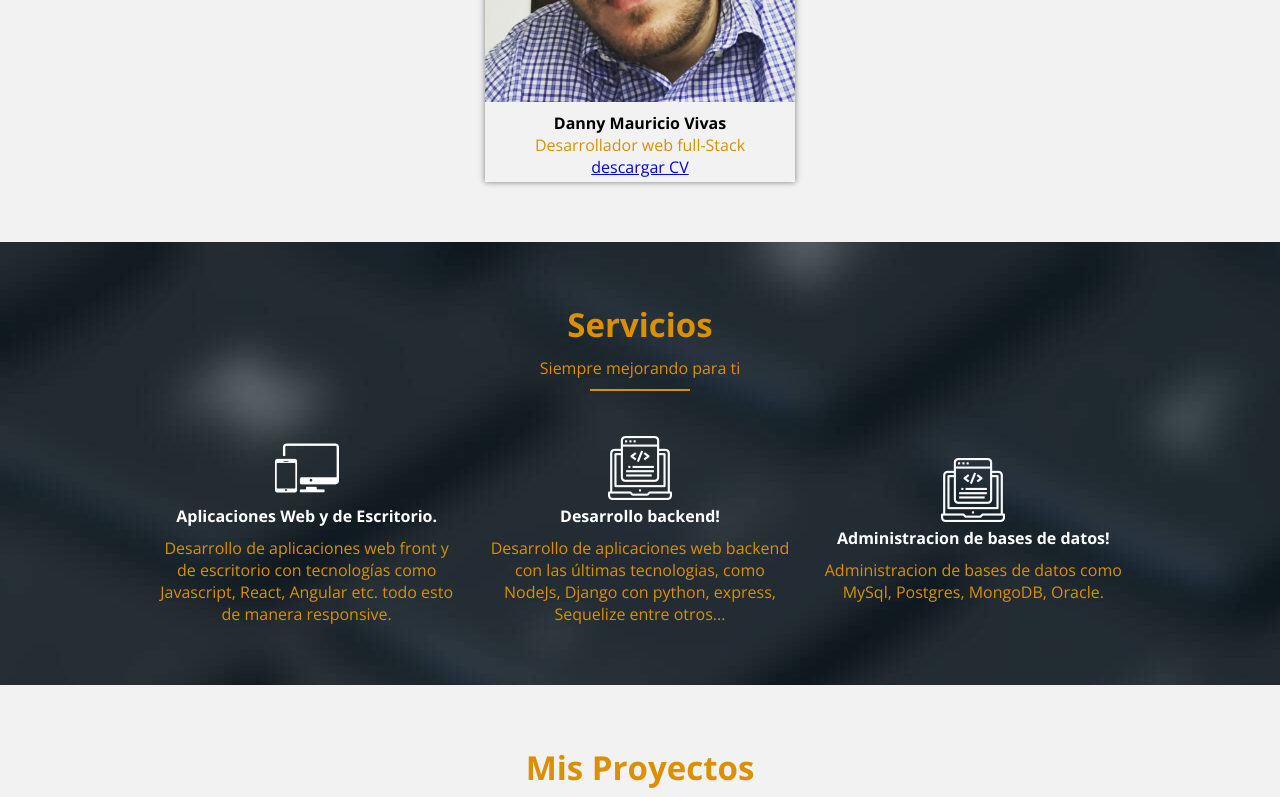
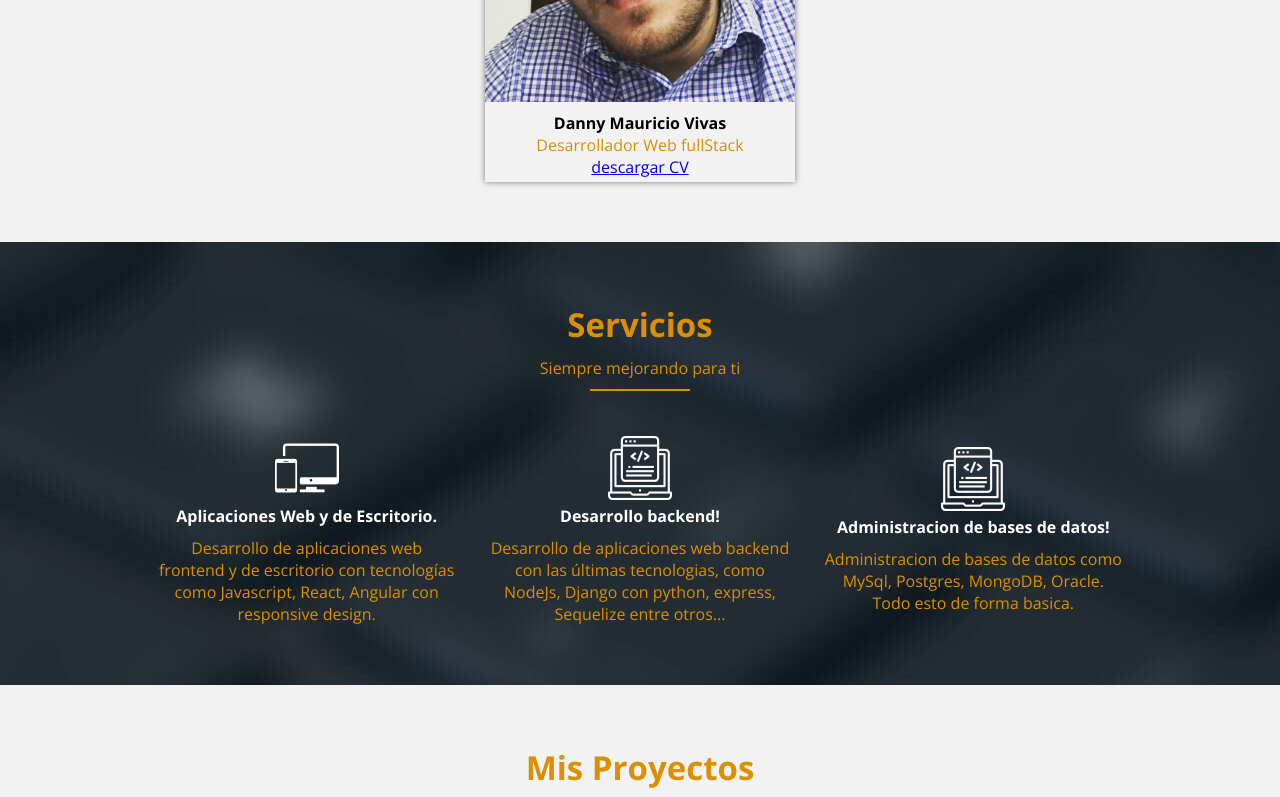
Before and after one commit to dnn-coder/Agencia, a plain HTML site: page index.html in a window 1280 px wide. Shown: the part 1100-1897 px from the top of the page. Drawn offline with nearby package versions, Linux system fonts and the light colour scheme.

Commit message:
ortografia

```diff
--- a/index.html
+++ b/index.html
@@ -59,7 +59,7 @@
                     </div>
                     <div class="texto-team">
                         <h4>Danny Mauricio Vivas</h4>
-                        <p>Desarrollador web full-Stack</p>
+                        <p>Desarrollador Web fullStack</p>
                         <a href="./hoja-de-vida/hoja-de-vida-danny-vivas.pdf" target="_blank">descargar CV</a
               >
             </div>
@@ -75,9 +75,9 @@
               <img src="img/responsive.png" alt="" />
               <h4>Aplicaciones Web y de Escritorio.</h4>
               <p>
-                Desarrollo de aplicaciones web front y de escritorio con
-                tecnologías como Javascript, React, Angular etc. todo esto de
-                manera responsive.
+                Desarrollo de aplicaciones web frontend y de escritorio con
+                tecnologías como Javascript, React, Angular con responsive
+                design.
               </p>
             </div>
             <div class="caja-servicios">
@@ -94,7 +94,7 @@
               <h4>Administracion de bases de datos!</h4>
               <p>
                 Administracion de bases de datos como MySql, Postgres, MongoDB,
-                Oracle.
+                Oracle. Todo esto de forma basica.
               </p>
             </div>
           </div>
@@ -151,7 +151,7 @@
                         <a href="#" target="_blank"><img src="img/diseño2.png" alt="" /></a>
                     </div>
                     <div class="textos-work">
-                        <h4>Portafolio</h4>
+                        <h4>Portafólio</h4>
                     </div>
                 </div>
                 <div class="cont-work diseño">
```
